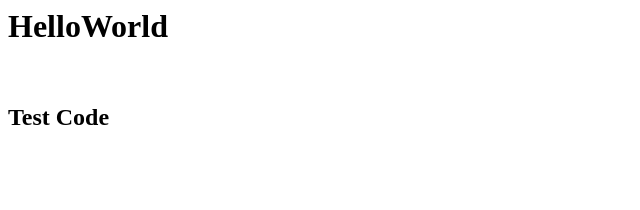
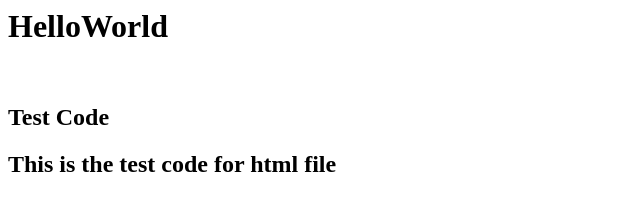
Before and after one commit to LizaAshiq/testRepo, a plain HTML site: page index.html in a window 1280 px wide. Shown: the whole page, without its empty margins (0-640 px from the left). Drawn offline with Linux system fonts and the light colour scheme.

Commit message:
This is the second commit for html file

```diff
--- a/index.html
+++ b/index.html
@@ -1,3 +1,4 @@
 <h1>HelloWorld</h1>
 <br>
 <h2>Test Code</h2>
+<h2>This is the test code for html file </h2>
```
